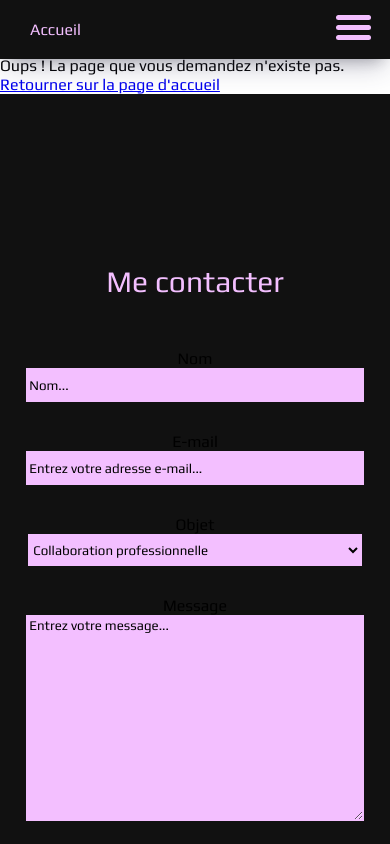
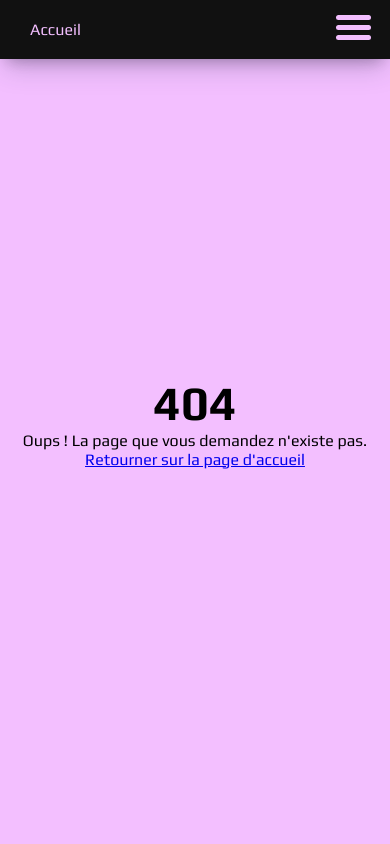
Before and after one commit to AmaryllisPittin/AmaDev-Portfolio, a React (Create React App) app: page /404 in a window 390 px wide. Shown: the top 844 px of the page. Built offline with nearby package versions, Linux system fonts and the light colour scheme.

Commit message:
mise à jour de derniers défauts responsives, et page d'erreur

```diff
--- a/src/sass/dimensions-spacing.scss
+++ b/src/sass/dimensions-spacing.scss
@@ -198,6 +198,7 @@ $mobile-breakpoint: 768px;
     border-radius:25px;
     column-gap: 5%;
     row-gap: 50px;
+    width:100%;
     @media (max-width: $tablet-breakpoint) {
         margin-top:0;
         padding-top: 30px;
@@ -459,3 +460,8 @@ $mobile-breakpoint: 768px;
 .realisation-link {
     margin-bottom:50px;
 }
+
+
+.body-error {
+    height: 100vh;
+}
--- a/src/sass/mainStyle.scss
+++ b/src/sass/mainStyle.scss
@@ -26,7 +26,8 @@ $second-color: rgb(243,191,255);
 input,
 textarea,
 select,
-.bar {
+.bar,
+.body-error {
     background-color: $second-color;
 }
 
--- a/src/sass/merging.scss
+++ b/src/sass/merging.scss
@@ -56,7 +56,8 @@ $center-value: center;
 .cv-container,
 .footer,
 .footer-form,
-.dropdown-menu__container {
+.dropdown-menu__container,
+.body-error {
     @include flex-and-column;
 }
 
@@ -126,7 +127,8 @@ $center-value: center;
 .cv-container,
 .footer,
 .footer-form,
-.dropdown-menu__container {
+.dropdown-menu__container,
+.body-error {
     align-items: $center-value;
 }
 
@@ -146,7 +148,9 @@ $center-value: center;
 .description-start-right,
 .footer,
 .footer-form,
-.tag {
+.tag,
+.card-container,
+.body-error {
     justify-content: $center-value;
 }
 
@@ -210,7 +214,8 @@ $center-value: center;
 }
 
 .language__container,
-.outils__container {
+.outils__container,
+.card-container {
     flex-wrap:wrap;
 }
 
```
